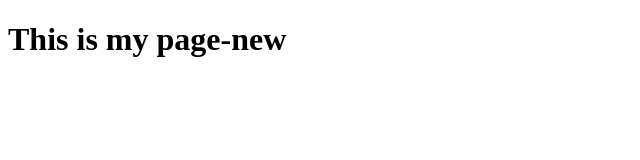
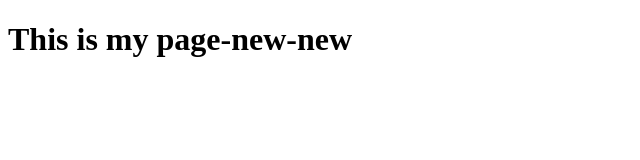
Before and after one commit to AuroraRW/temp, a plain HTML site: page index.html in a window 1280 px wide. Shown: the full height of the page, 0-640 px from the left. Drawn offline with Linux system fonts and the light colour scheme.

Commit message:
add another new

```diff
--- a/index.html
+++ b/index.html
@@ -6,6 +6,6 @@
     <title>Document</title>
 </head>
 <body>
-    <h1>This is my page-new</h1>
+    <h1>This is my page-new-new</h1>
 </body>
 </html>
```
